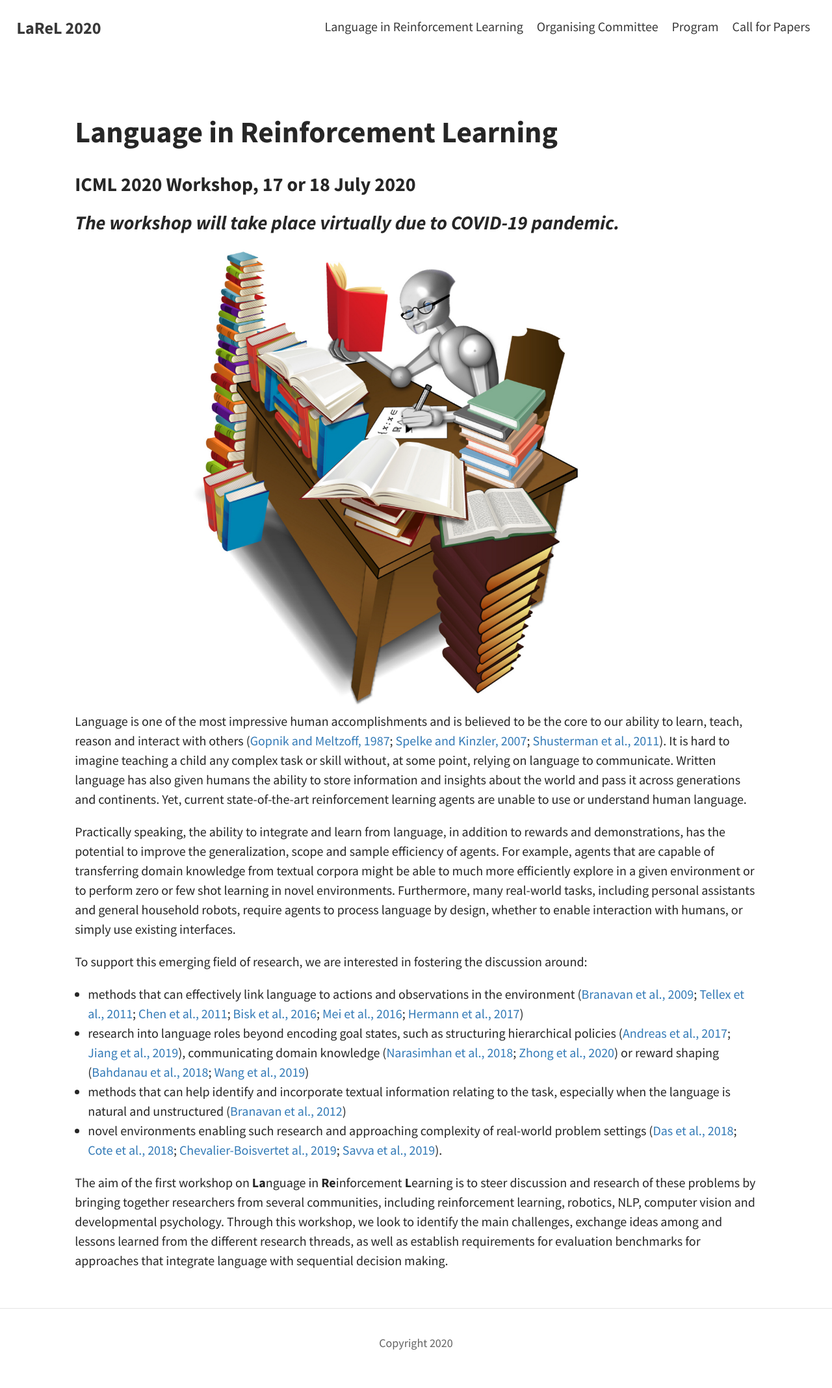
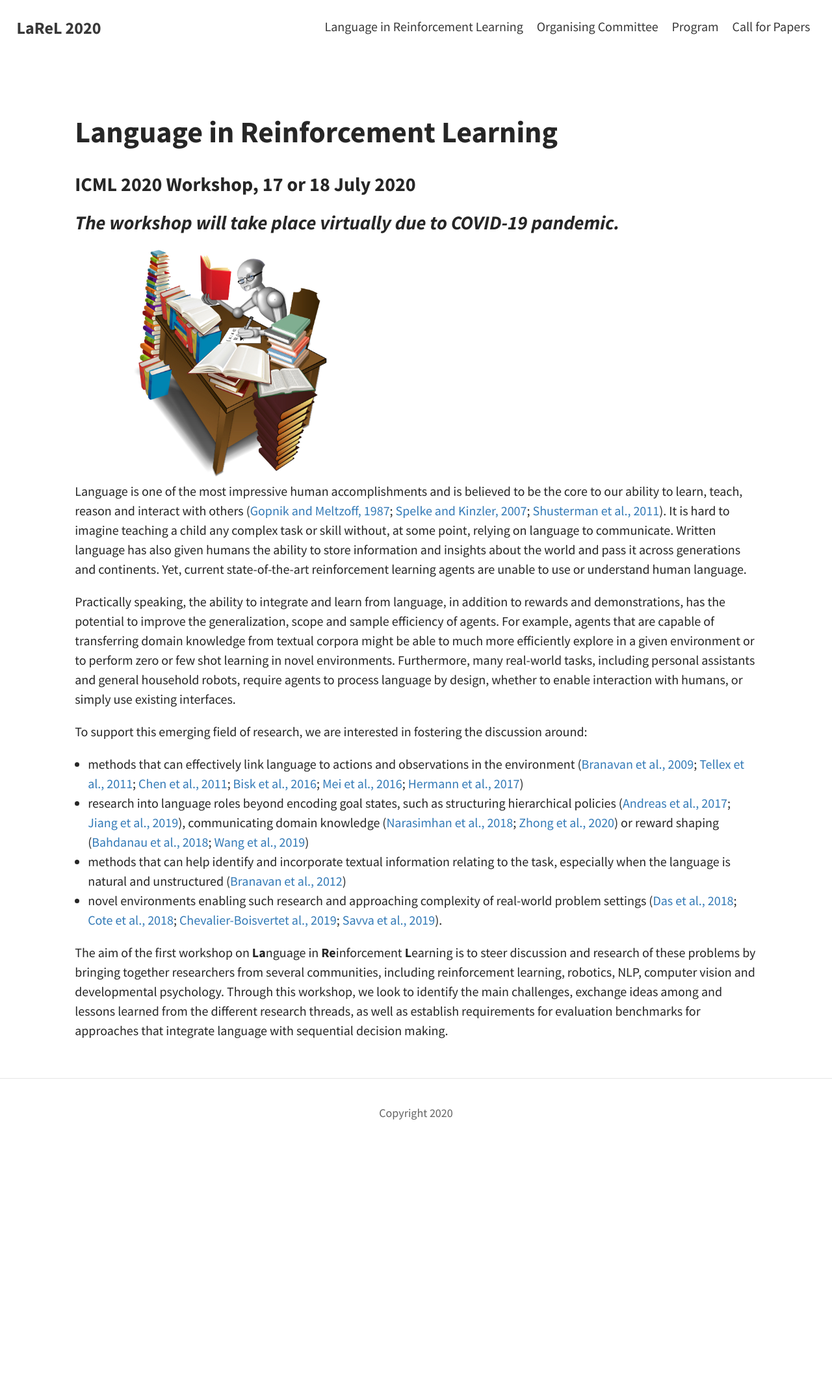
Before and after one commit to LaReL-WS/LaReL-WS.github.io, a Jekyll site: the page built from index.md, in a window 1280 px wide. Shown: the whole page at 65% size. Built offline with Jekyll 4.4.1, drawn with Linux system fonts in a browser that asks for light colours; our own code applies the rules of GitHub Pages for plain Markdown files; after the commit the page ends 1782 px from its top, so only the background shows below that.

Commit message:
make figures smaller

```diff
--- a/assets/css/main.scss
+++ b/assets/css/main.scss
@@ -2,3 +2,7 @@
 ---
 
 @import "type-on-strap";
+
+.mw-50 {
+  max-width: 50%;
+}
--- a/index.md
+++ b/index.md
@@ -8,7 +8,7 @@ layout: page
 
 ### _The workshop will take place virtually due to COVID-19 pandemic._
 
-<figure class="figure">
+<figure class="figure mw-50 text-center">
   <img src="/assets/img/machinereading.jpg" class="figure-img img-fluid rounded" alt="Machine reading.">
 </figure>
 
```
Also changed, not shown: pages/submission.md (+1 -1 lines).
